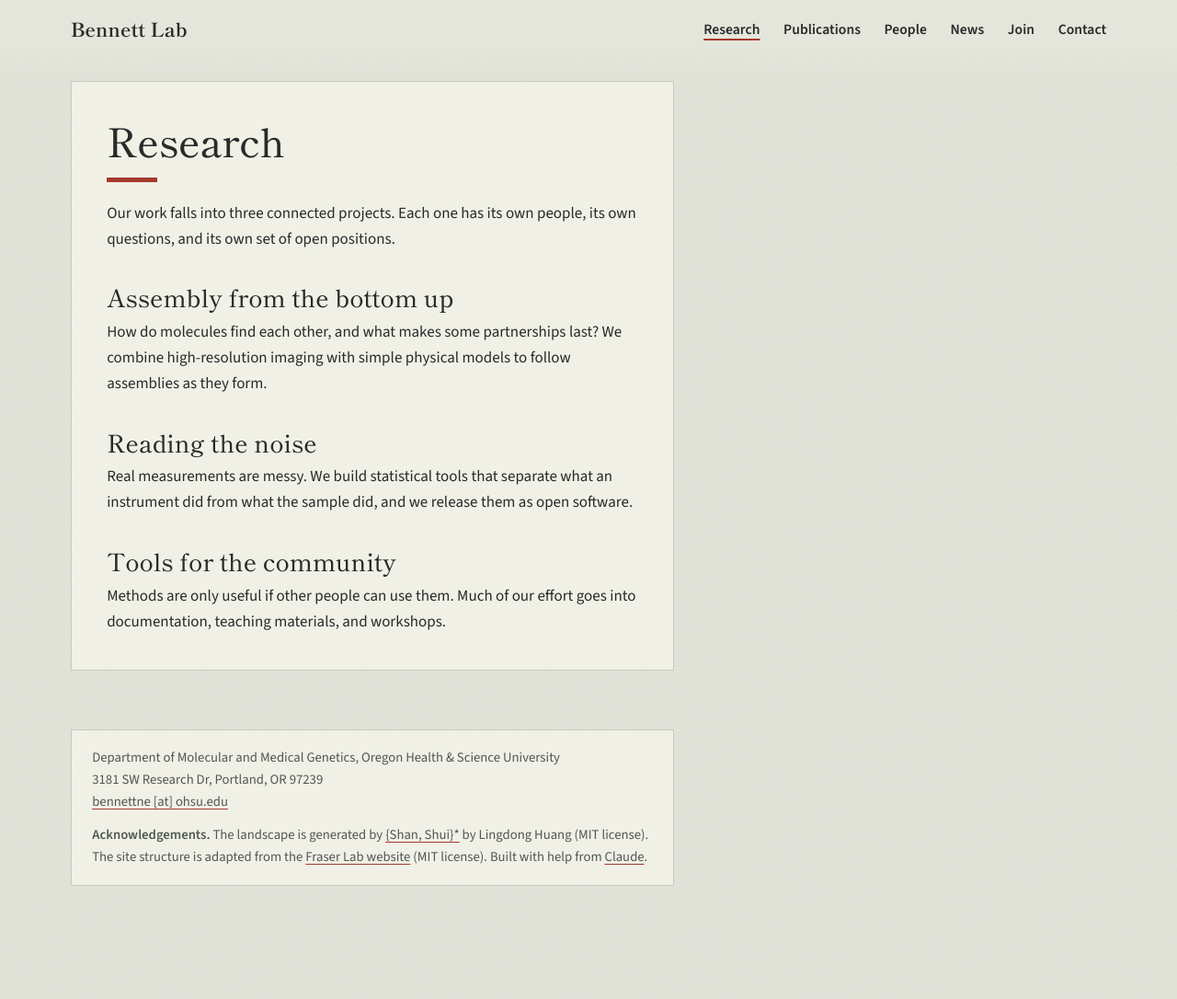
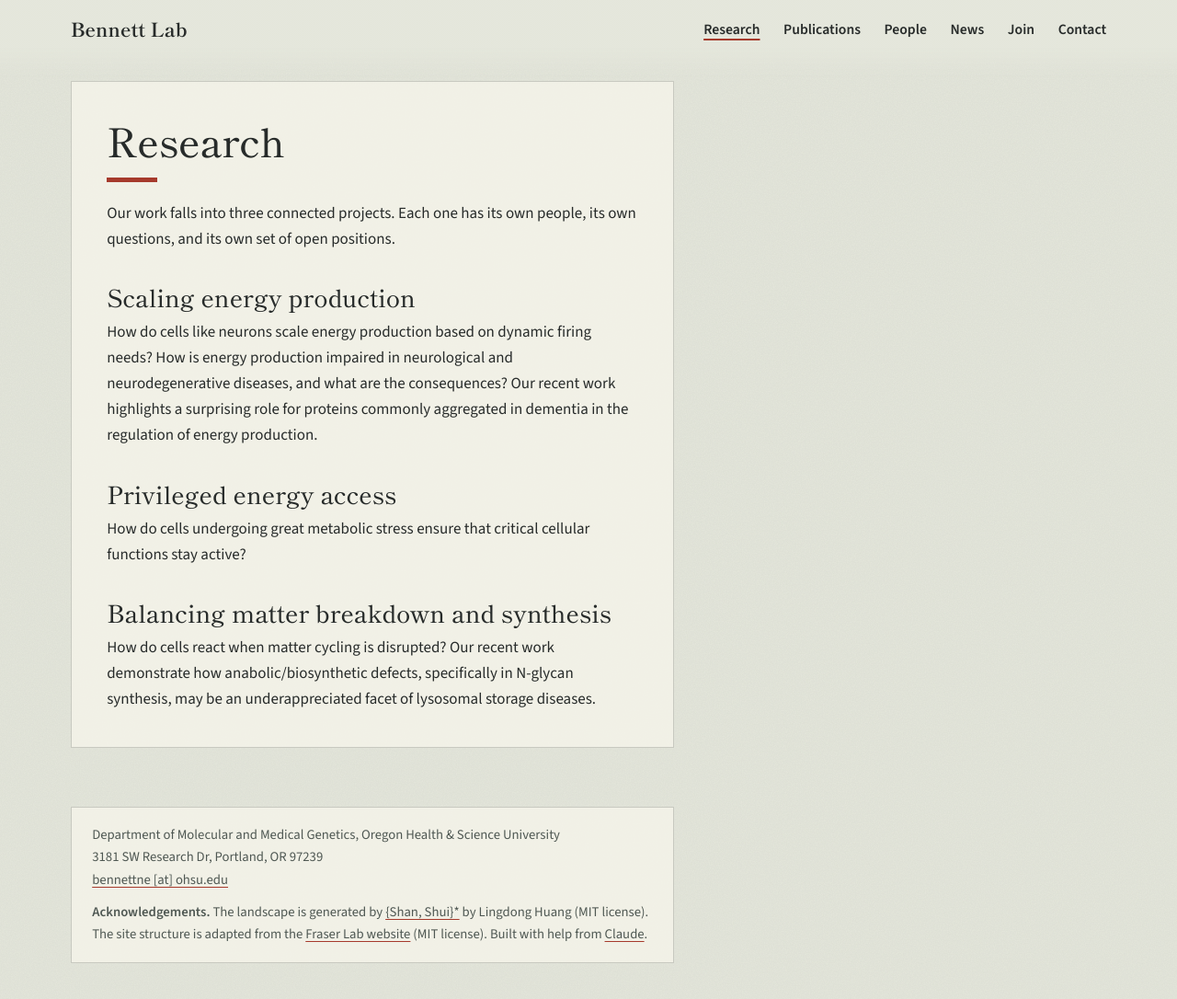
Before and after one commit to Bennett-Lab-OHSU/Bennett-Lab-OHSU.github.io, a Jekyll site: the page built from research/index.md, in a window 1280 px wide and 1095 px high. Shown: the top 1086 px of the window at 92% size. Built offline with Jekyll 4.4.1, drawn with Linux system fonts in a browser that asks for light colours.

Commit message:
Revise project sections in research index
Updated project titles and descriptions in the research index.

```diff
--- a/research/index.md
+++ b/research/index.md
@@ -5,14 +5,14 @@ group: research
 ---
 Our work falls into three connected projects. Each one has its own people, its own questions, and its own set of open positions.
 
-## Assembly from the bottom up
+## Scaling energy production
 
-How do molecules find each other, and what makes some partnerships last? We combine high-resolution imaging with simple physical models to follow assemblies as they form.
+How do cells like neurons scale energy production based on dynamic firing needs? How is energy production impaired in neurological and neurodegenerative diseases, and what are the consequences? Our recent work highlights a surprising role for proteins commonly aggregated in dementia in the regulation of energy production.
 
-## Reading the noise
+## Privileged energy access
 
-Real measurements are messy. We build statistical tools that separate what an instrument did from what the sample did, and we release them as open software.
+How do cells undergoing great metabolic stress ensure that critical cellular functions stay active?
 
-## Tools for the community
+## Balancing matter breakdown and synthesis
 
-Methods are only useful if other people can use them. Much of our effort goes into documentation, teaching materials, and workshops.
+How do cells react when matter cycling is disrupted? Our recent work demonstrate how anabolic/biosynthetic defects, specifically in N-glycan synthesis, may be an underappreciated facet of lysosomal storage diseases.
```
